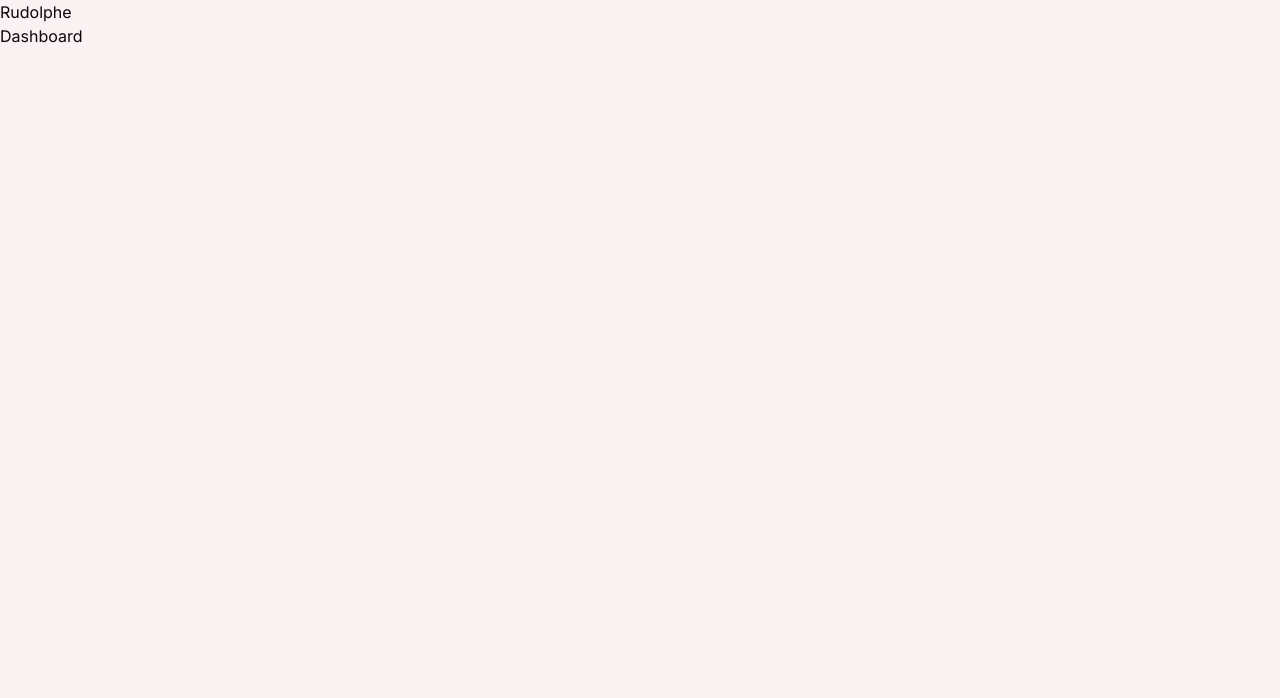
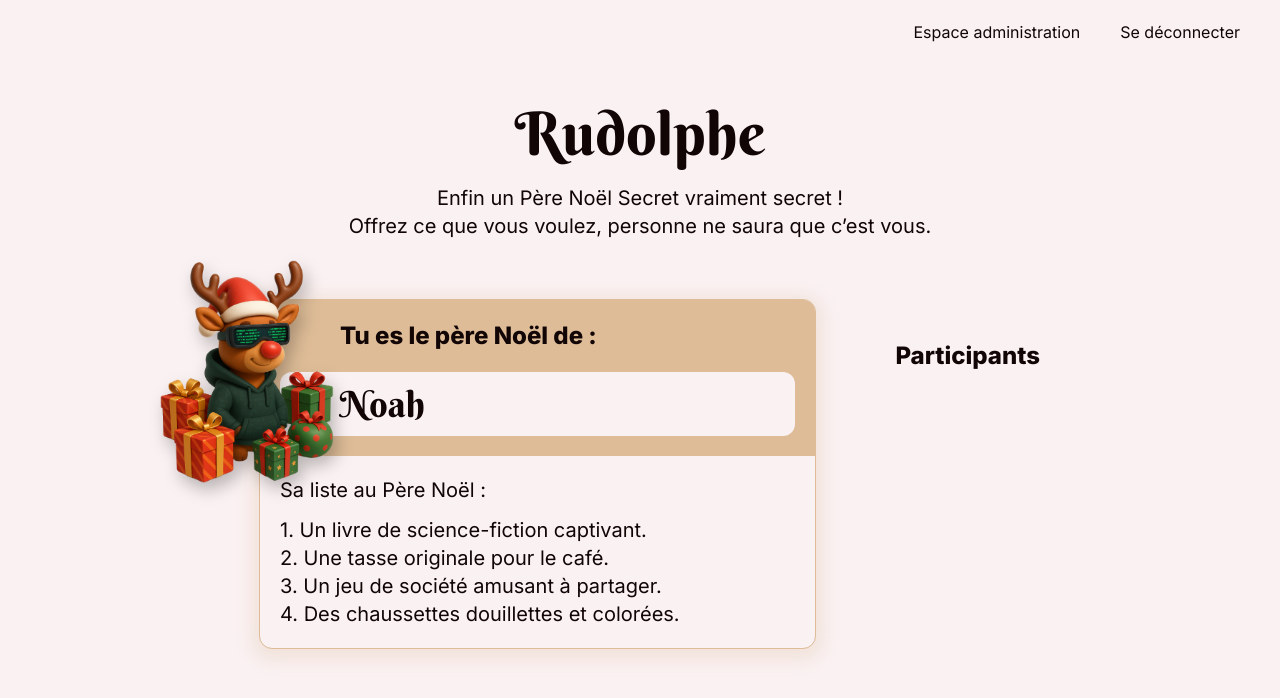
Before and after one commit to onxzy/super-santa, a Next.js app in the folder client/: page /dashboard in a window 1280 px wide. Shown: the top 698 px of the page. Built offline with nearby package versions, Linux system fonts and the light colour scheme.

Commit message:
dashboard

```diff
--- a/client/package.json
+++ b/client/package.json
@@ -10,6 +10,7 @@
   },
   "dependencies": {
     "@tailwindcss/vite": "^4.1.3",
+    "boring-avatars": "^1.11.2",
     "next": "15.2.4",
     "react": "^19.0.0",
     "react-dom": "^19.0.0"
--- a/client/src/app/dashboard/page.tsx
+++ b/client/src/app/dashboard/page.tsx
@@ -1,9 +1,73 @@
+import Image from 'next/image';
 
 export default function Dashboard() {
     return (
       <div>
-        <h1>Rudolphe</h1>
-        <p>Dashboard</p>
+
+        <div id='HEADER' className='flex px-10 py-5 gap-x-10 justify-end'>
+          <button className='text-base hover:underline cursor-pointer'>Espace administration</button>
+          <button className='text-base hover:underline cursor-pointer'>Se déconnecter</button>
+        </div>
+
+        <div id='TITLE' className='flex justify-center pt-10 pb-5'>
+          <div className= 'flex flex-col gap-y-5'>
+            <h1 className="font-serif text-6xl text-center">Rudolphe</h1>
+            <p className='text-xl text-center'>Enfin un Père Noël Secret vraiment secret ! <br/> Offrez ce que vous voulez, personne ne saura que c’est vous.</p>
+          </div>
+        </div>
+
+        <div id='SANTA' className="px-40">
+
+          <div className="pt-10 pl-25 relative flex">
+            <Image
+              src="/renne.png"
+              alt="Rudolphe"
+              width={174}
+              height={225}
+              className='absolute top-0 left-0 -scale-x-100 drop-shadow-[-4px_8px_8px_rgba(0,0,0,0.25)]'
+            />
+
+            <div id="RECTANGLE" className="flex flex-col grow outline-1 rounded-xl outline-beige-500 shadow-sm-beige">
+              <div id="NAME_BOX" className="flex flex-col p-5 gap-y-5 rounded-t-xl bg-beige-500">
+                <div id="PHRASE" className="flex pl-15">
+                <p className='text-2xl text-left font-extrabold'>Tu es le père Noël de :</p>
+                </div>
+                <div id="NAME" className="flex pl-15 py-3 rounded-xl bg-white-500">
+                  <p className='text-4xl text-left font-serif'>Noah</p>
+                </div>
+              </div>
+
+              <div id='LIST' className='flex flex-col p-5 gap-y-3 '>
+                <p className='text-xl text-left'>Sa liste au Père Noël :</p>
+
+                <p className='text-xl text-left'>
+                1. Un livre de science-fiction captivant. <br/>
+                2. Une tasse originale pour le café. <br />
+                3. Un jeu de société amusant à partager.<br/>
+                4. Des chaussettes douillettes et colorées.<br/>
+                </p>
+              </div>
+
+            </div>
+
+            <div id='MEMBERS' className='flex flex-col gap-y-10 px-20 py-10'>
+              <p className='text-2xl text-center font-extrabold'>Participants</p>
+              <div id='MEMBER_LIST' className='grid grid-cols-6 gap-x-5'>
+              </div>
+
+            </div>
+
+          </div>
+        </div>
+
+
+
+
+
+
+
+
+
       </div>
     );
   }
--- a/client/src/app/globals.css
+++ b/client/src/app/globals.css
@@ -12,6 +12,7 @@ body {
     --shadow-sm-red: 0 4px 8px 0 rgba(255, 60, 68, 0.25);
     --shadow-sm-green: 0 4px 8px 0 rgba(56, 169, 92, 0.25);
     --shadow-sm-beige: 0 4px 16px 8px rgba(221, 188, 151, 0.25);
+    --drop-shadow-sm-black: 4px 8px 8px rgba(0, 0, 0, 0.25);
 
     --color-black-50: #e7e6e6;
     --color-black-100: #cfcdcd;
--- a/client/src/app/page.tsx
+++ b/client/src/app/page.tsx
@@ -40,8 +40,7 @@ export default function Home() {
         alt="Rudolphe"
         width={421}
         height={544}
-        className="h-max"
-        priority
+        className="h-max drop-shadow-sm-black"
         />
       </div>
 
@@ -58,7 +57,7 @@ export default function Home() {
             alt="Serveur"
             width={309}
             height={391}
-            className="h-max"
+            className="h-max drop-shadow-sm-black"
           />
 
           <div id='METHOD_TEXT' className='flex flex-col gap-y-10 py-10 grow'>
--- a/client/src/components/AccentButton.tsx
+++ b/client/src/components/AccentButton.tsx
@@ -6,7 +6,7 @@ const AccentButton: React.FC<ButtonProps> = ({ text, onClick }) => {
     return (
       <button
         type="button"
-        className={`bg-white-500 text-black-500 text-sm px-5 py-1 rounded-2xl shadow-sm-green outline-1 outline-green-500 hover:bg-white-600`}
+        className={`bg-white-500 text-black-500 text-sm px-5 py-1 rounded-2xl shadow-sm-green outline-1 outline-green-500 hover:bg-white-600 cursor-pointer`}
         onClick={onClick}
       >
         {text}
--- a/client/src/components/PrimaryButton.tsx
+++ b/client/src/components/PrimaryButton.tsx
@@ -10,7 +10,7 @@ const PrimaryButton : React.FC<ButtonProps> = ({ text, onClick }) => {
     return (
       <button
         type="button"
-        className="bg-red-500 text-white-500 text-base px-5 py-1 rounded-2xl shadow-sm-red hover:bg-red-600"
+        className="bg-red-500 text-white-500 text-base px-5 py-1 cursor-pointer rounded-2xl shadow-sm-red hover:bg-red-600"
         onClick={onClick}
       >
         {text}
--- a/client/src/components/SecondaryButton.tsx
+++ b/client/src/components/SecondaryButton.tsx
@@ -6,7 +6,7 @@ const SecondaryButton: React.FC<ButtonProps> = ({ text, onClick }) => {
     return (
       <button
         type="button"
-        className={`bg-white-500 text-black-500 outline-1 outline-red-500 text-sm px-5 py-1 rounded-2xl shadow-sm-red hover:bg-white-600`}
+        className={`bg-white-500 text-black-500 outline-1 outline-red-500 text-sm px-5 py-1 rounded-2xl shadow-sm-red hover:bg-white-600 cursor-pointer`}
         onClick={onClick}
       >
         {text}
--- /dev/null
+++ b/client/src/components/UserCard.tsx
@@ -0,0 +1,21 @@
+import React from 'react';
+import type { User } from 'super-santa-sdk/dist/api/dto/user.d.ts';
+import Avatar from 'boring-avatars';
+
+// Button component
+const UserCard : React.FC<User> = ({
+  id,
+  username,
+  email,
+  is_admin,
+  wishes,
+  created_at} ) => {
+    return (
+      <div className='flex px-5 gap-x-5'>
+
+        <p className='text-xl'>{username}</p>
+      </div>
+    );
+  };
+
+  export default UserCard;
```
Also changed, not shown: 1 other file (tests, documents, lock files or other folders).
